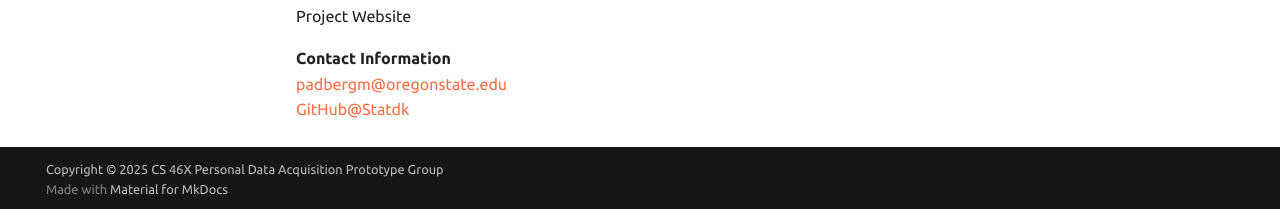
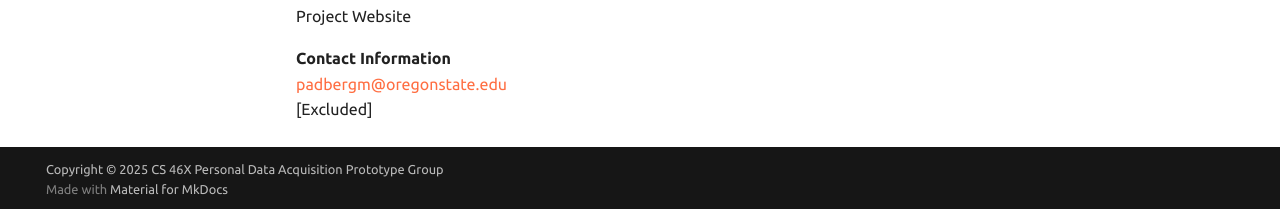
Before and after one commit to CS-Personal-Data-Acquisition-Prototype/CS-Personal-Data-Acquisition-Prototype.github.io, an MkDocs documentation site: the page built from docs/acknowledgements.md, in a window 1280 px wide and 900 px high, scrolled down 1742 px. Shown: the part 688-897 px from the top of the window. Built offline with MkDocs 1.6.1 and Material for MkDocs 9.7.7, drawn with Linux system fonts in a browser that asks for light colours.

Commit message:
Update acknowledgements.md

```diff
--- a/docs/acknowledgements.md
+++ b/docs/acknowledgements.md
@@ -93,4 +93,4 @@ Project Website
 
 **Contact Information**<br>
 [padbergm@oregonstate.edu](mailto:padbergm@oregonstate.edu)<br>
-[GitHub@Statdk](https://github.com/Statdk)
+\[Excluded\]
```
